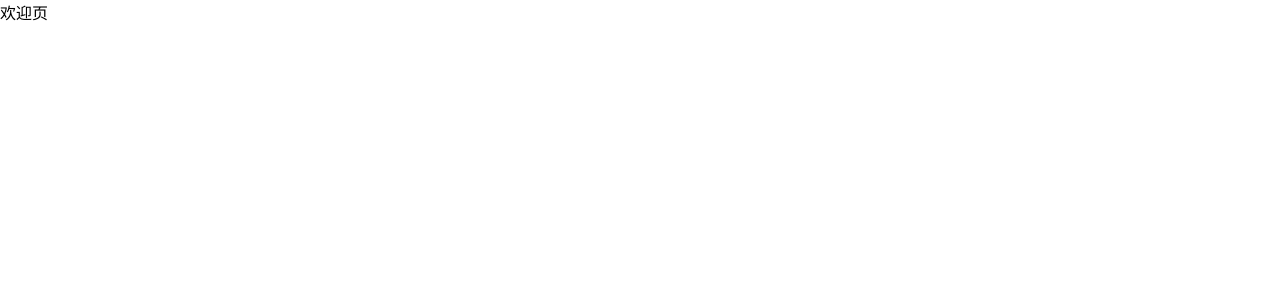
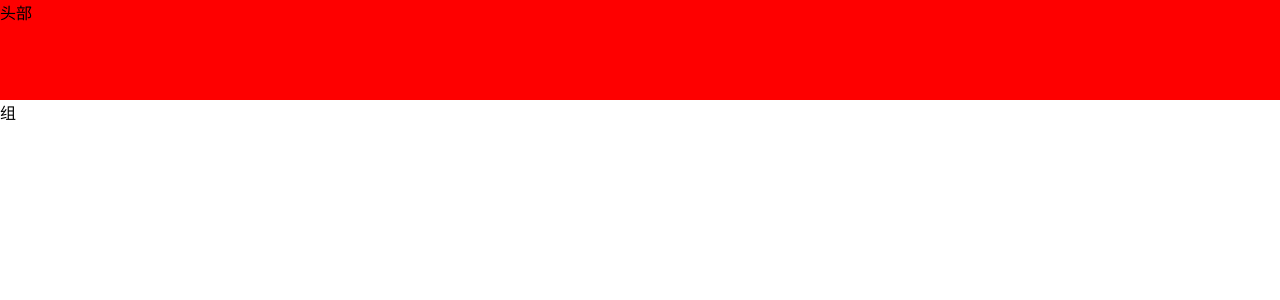
Before and after one commit to ken-dingxj/ding_yapi, a React (Create React App) app in the folder client/: page /group in a window 1280 px wide. Shown: the top 300 px of the page. Built offline with nearby package versions, Linux system fonts and the light colour scheme.

Commit message:
feat(路由): 搭建前端路由

```diff
--- a/client/src/App.js
+++ b/client/src/App.js
@@ -2,22 +2,46 @@
  * @Description:
  * @Author: dingxuejin
  * @Date: 2020-01-02 13:15:53
- * @LastEditTime : 2020-01-28 23:01:14
+ * @LastEditTime : 2020-02-09 22:36:29
  * @LastEditors  : dingxuejin
  */
 import React from 'react';
-import {Router,Switch,Route} from 'react-router-dom';
+import {Router,Route} from 'react-router-dom';
 import Home from '@/pages/home/home';
+import Group from '@/pages/group/group';
+import Header from '@/components/header/header';
+import {requireAuthentication} from '@/components/authenticatedComponent/authenticatedComponent';
 import {history} from '@/router'
 
+//方案一
+ let AppRoute={
+    home:{
+        path:'/',
+        component:Home
+    },
+    group:{
+        path:'/group',
+        component: Group
+    }
+//     project: {
+//         path: '/project/:id',
+//         component: Project
+//     }
+ }
 class App extends React.PureComponent{
     render(){
         return (
-            <Router history={history}>
-                <Switch>
-                    <Route path='/' component={Home}></Route>
-                </Switch>
-            </Router>
+          <Router history={history}>
+            <Header></Header>
+            {Object.keys(AppRoute).map(key=>{
+                let item = AppRoute[key];
+                return key === 'login'?
+                  <Route key={key} path={item.path} component={item.component} />
+                :key === 'home'?
+                  <Route key={key} exact path={item.path} component={item.component} />
+                :<Route key={key} path={item.path} component={item.component}/>
+            })}
+          </Router>
         )
     }
 }
--- /dev/null
+++ b/client/src/components/authenticatedComponent/authenticatedComponent.js
@@ -0,0 +1,24 @@
+import React from 'react';
+// import { connect } from 'react-redux';
+
+export function requireAuthentication(Component){
+    // return @connect(
+    //     state => {
+    //       return {
+    //         isAuthenticated: state.user.isLogin
+    //       };
+    //     },
+    //     {
+    //       changeMenuItem
+    //     }
+    //   )
+    return class AuthenticatedComponent extends React.PureComponent {
+        render(){
+            return (
+              <div>
+                <Component/>
+              </div>
+            )
+        }
+    }
+}
--- /dev/null
+++ b/client/src/components/header/header.js
@@ -0,0 +1,12 @@
+import React from 'react';
+
+
+class Header extends React.PureComponent{
+    render(){
+        return(
+          <div style={{height:"100px",backgroundColor:"red"}}>头部</div>
+        )
+    }
+}
+
+export default Header;
--- /dev/null
+++ b/client/src/pages/group/group.js
@@ -0,0 +1,10 @@
+import React from 'react';
+
+class Group extends React.PureComponent{
+    render(){
+        return(
+          <div>组</div>
+        )
+    }
+}
+export default Group;
--- a/client/src/pages/home/home.js
+++ b/client/src/pages/home/home.js
@@ -3,7 +3,7 @@ import React from 'react';
 class Home extends React.PureComponent{
     render(){
         return(
-            <div>欢迎页</div>
+          <div>欢迎页</div>
         )
     }
 }
```
Also changed, not shown: package.json (+10 -1 lines), .eslintrc.js (added), client/src/components/header/header.sass (added), client/src/pages/group/group.scss (added), client/src/pages/project/project.js (added), client/src/pages/project/project.scss (added).
